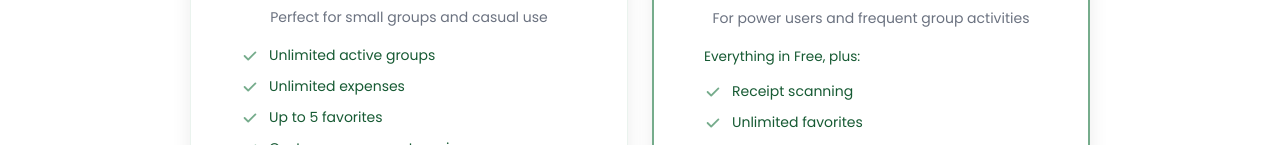
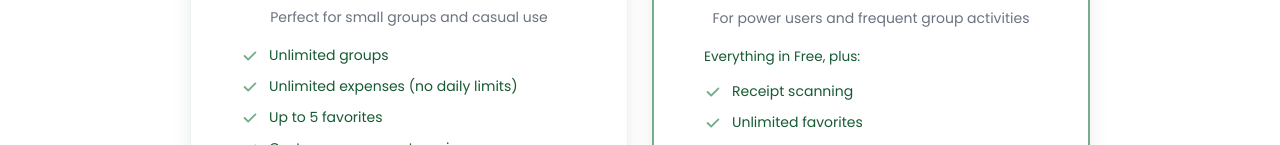
Before and after one commit to jcollinc/pay-together-web, a plain HTML site: page index.html in a window 1280 px wide. Shown: the part 2657-2802 px from the top of the page. Drawn offline with nearby package versions, Linux system fonts and the light colour scheme.

Commit message:
dash dash dash

```diff
--- a/index.html
+++ b/index.html
@@ -4,7 +4,7 @@
 <head>
   <meta charset="utf-8" />
   <meta name="viewport" content="width=device-width, initial-scale=1" />
-  <title>PayTogether — Home</title>
+  <title>PayTogether - Home</title>
   <!-- Favicons & app icons (moved to assets/logos/) -->
   <link rel="icon" type="image/svg+xml" href="assets/logos/icon.svg">
   <link rel="alternate icon" href="assets/logos/icon.svg">
@@ -344,8 +344,8 @@
       (function () {
         var featureData = {
           free: [
-            'Unlimited active groups',
-            'Unlimited expenses',
+            'Unlimited groups',
+            'Unlimited expenses (no daily limits)',
             'Up to 5 favorites',
             'Custom expense categories',
             'Basic spending insights',
```
